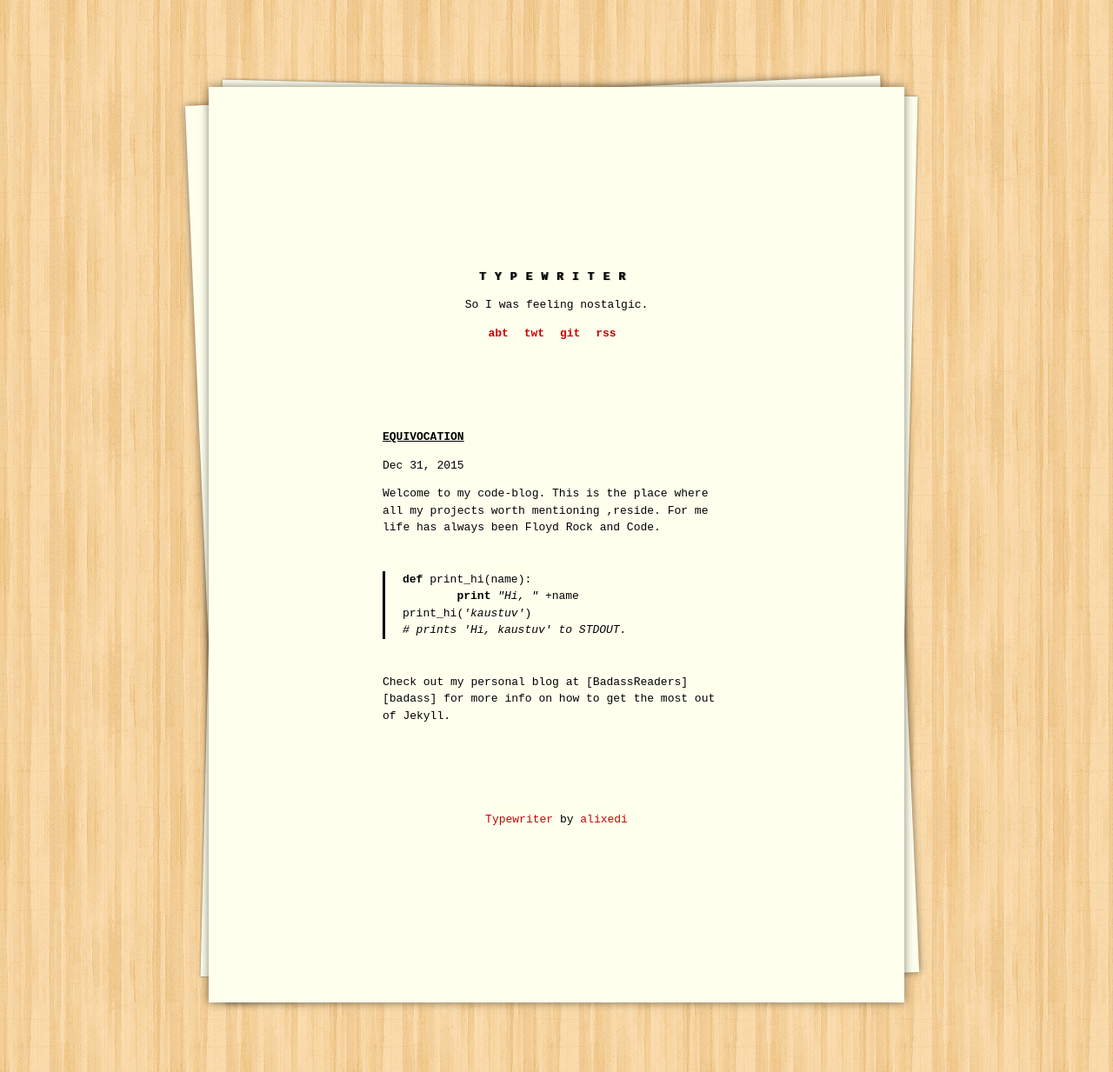
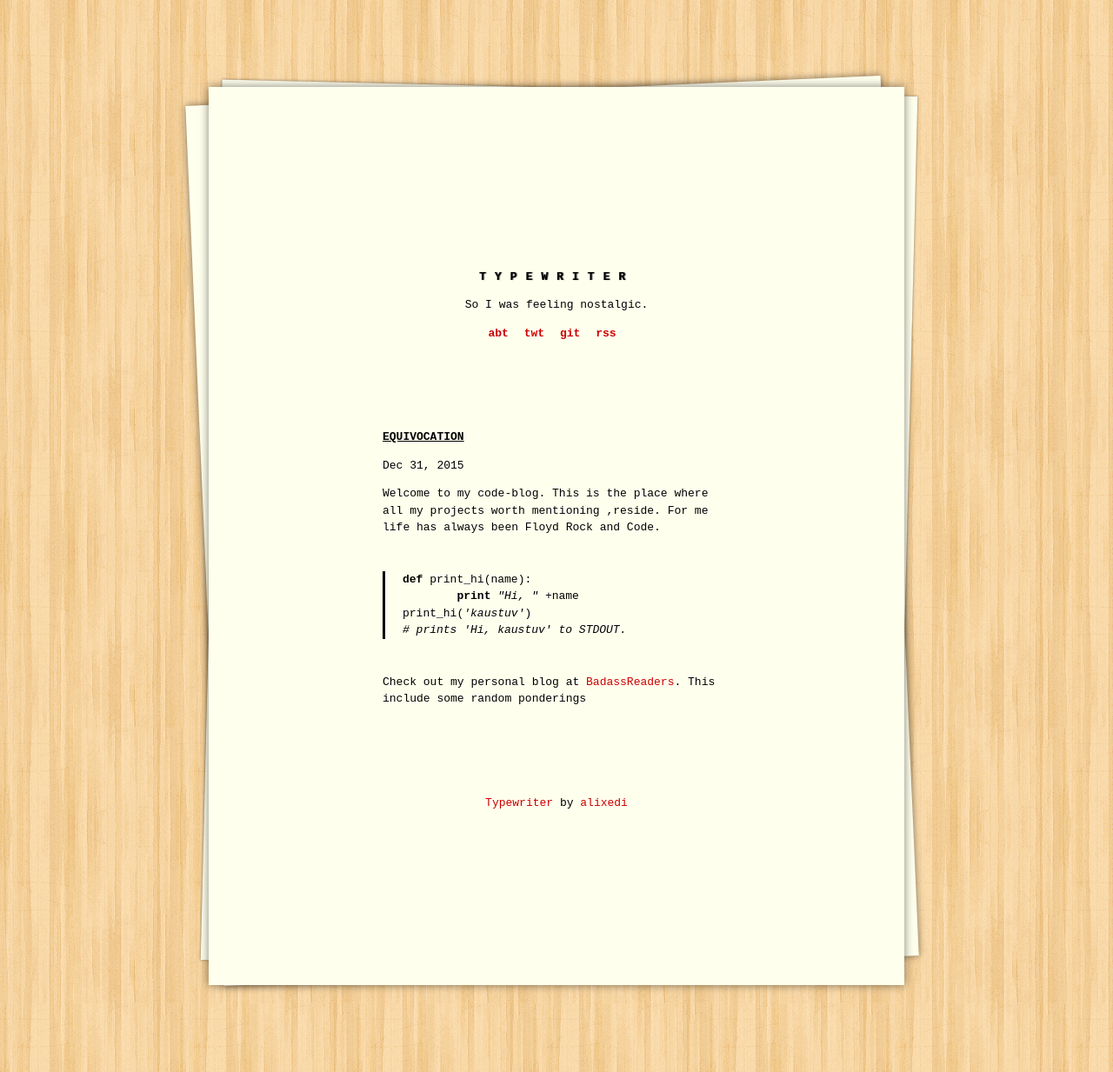
Before and after one commit to Vutsuak16/Vutsuak16.github.io, a Jekyll site: the page built from _posts/2015-12-31-hey you!!.markdown, in a window 1280 px wide. Shown: the whole page at 87% size. Built offline with Jekyll 4.4.1, drawn with Linux system fonts in a browser that asks for light colours.

Commit message:
post folder changed

```diff
--- a/_posts/2015-12-31-hey you!!.markdown
+++ b/_posts/2015-12-31-hey you!!.markdown
@@ -16,6 +16,6 @@ print_hi('kaustuv')
 # prints 'Hi, kaustuv' to STDOUT.
 {% endhighlight %}
 
-Check out my personal blog at [BadassReaders][badass] for more info on how to get the most out of Jekyll.
+Check out my personal blog at [BadassReaders][badass]. This include some random ponderings
 
-[jekyll]:    http://vutsuak95.blogspot.in/
+[badass]:    http://vutsuak95.blogspot.in/
```
